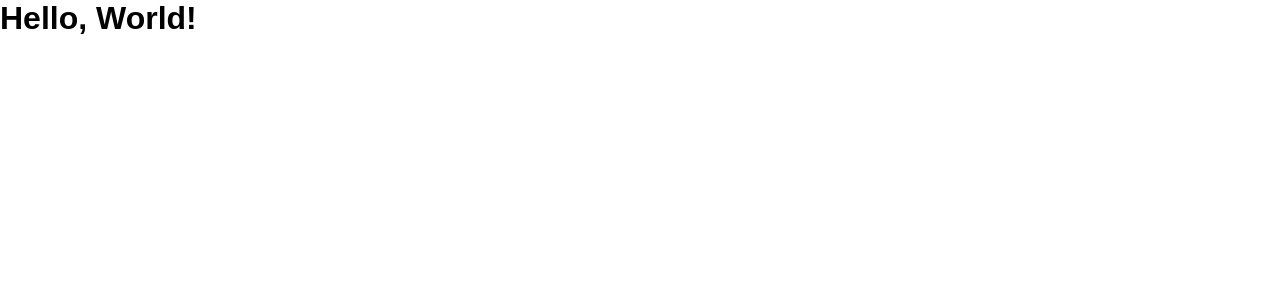
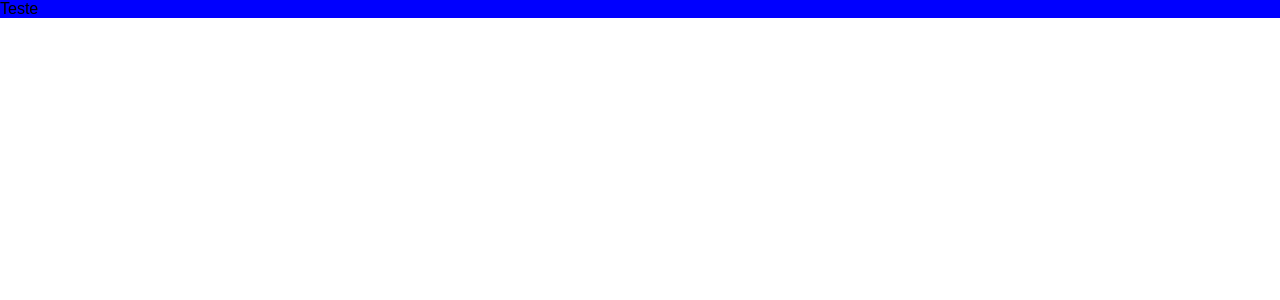
Before and after one commit to FabricioBasilio/pagina-login-turistei, a React (Vite) app: page / in a window 1280 px wide. Shown: the top 300 px of the page. Built offline with nearby package versions, Linux system fonts and the light colour scheme.

Commit message:
feat: adicao do componente LoginCard

```diff
--- a/src/App.jsx
+++ b/src/App.jsx
@@ -1,10 +1,16 @@
 import { useState } from 'react'
 import "./App.scss"
+import LoginCard from './components/LoginCard/LoginCard'
 
 function App() {
 
+
+
+  /* componente principal: login-card (main) */
+
+
   return (
-    <h1>Hello, World!</h1>
+    <LoginCard />
   )
 }
 
--- /dev/null
+++ b/src/components/LoginCard/LoginCard.jsx
@@ -0,0 +1,10 @@
+import "./LoginCard.scss";
+
+function LoginCard() {
+
+    /* componentes: FormularioLogin, LinhaSegmentacao, SecaoBotoesLogin */
+
+  return <main>Teste</main>;
+}
+
+export default LoginCard;
--- /dev/null
+++ b/src/components/LoginCard/LoginCard.scss
@@ -0,0 +1,5 @@
+main {
+    background-color: blue;
+    width: 100%;
+    height: 100%;
+}
```
